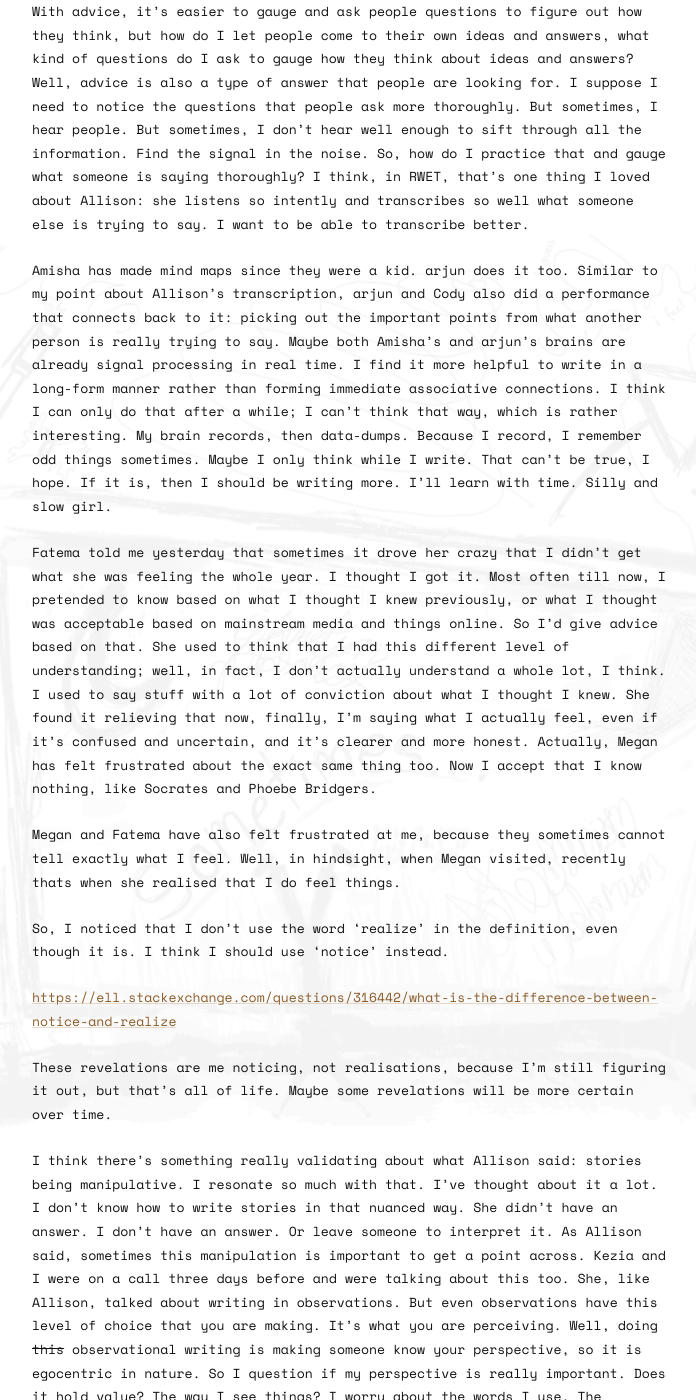
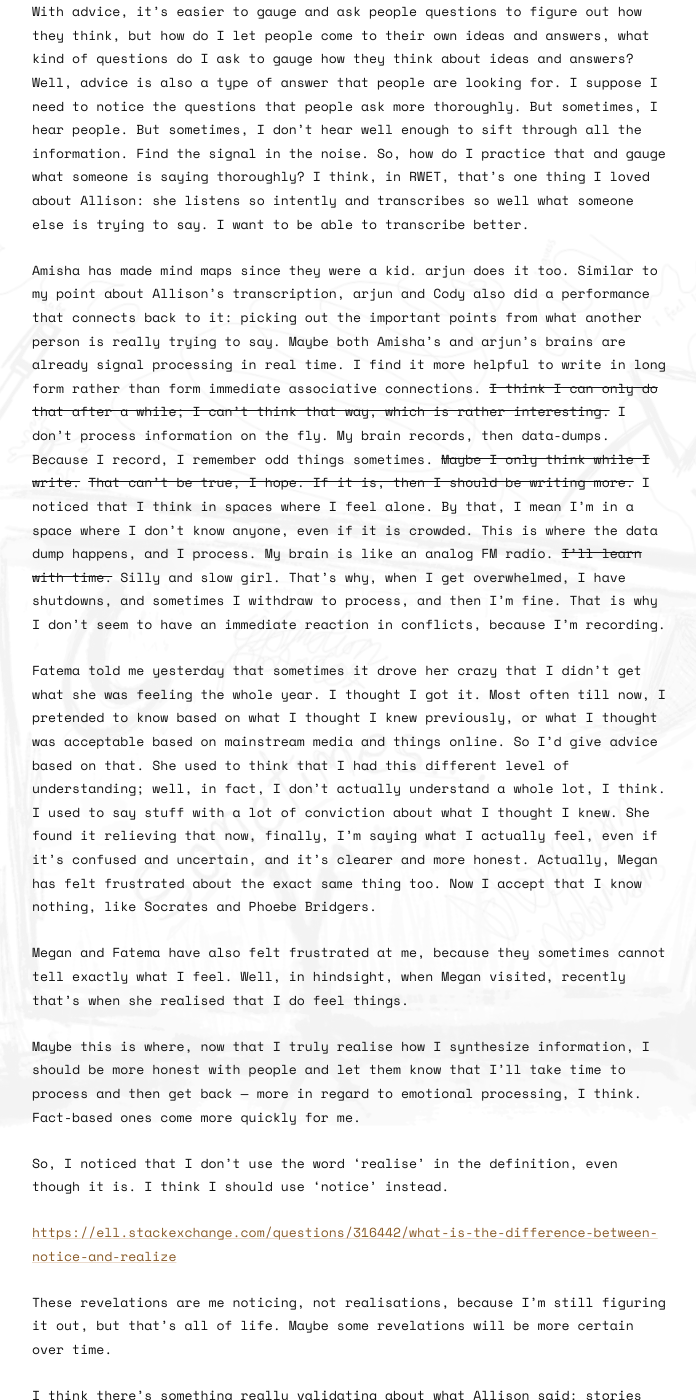
Before and after one commit to shlokamohanty/i-write-sometimes, a Jekyll site: the page built from _posts/2026-09-03-excited.md, in a window 1280 px wide and 1400 px high, scrolled down 511 px. Shown: the whole window, without its empty margins (288-984 px from the left). Built offline with Jekyll 4.4.1, drawn with Linux system fonts in a browser that asks for light colours; some web fonts are replaced; some of the changed text lies outside the part shown.

Commit message:
knkjnjkjk
 nmmbnmbnm

```diff
--- a/_posts/2026-09-03-excited.md
+++ b/_posts/2026-09-03-excited.md
@@ -6,20 +6,22 @@ date: 2026-09-03
 tags: personal-ongoing
 ---
 
-7th September.
+8th September.
 
 Sometimes, I get excited. And because of that, I give people ideas, ~~advice,~~ and answers without letting them come up with those themselves. Redaction. I don’t do that as much with giving advice. I used to do it earlier. Now, much less. I still do that with ideas and answers, so
 I don’t think I allow people to think. I jump in because I get excited. I don’t think that’s a particularly helpful thing. But what do you do when people specifically want that? I should give them ideas, ~~advice,~~ and answers, though, right? What’s the fine line there?
 
 With advice, it’s easier to gauge and ask people questions to figure out how they think, but how do I let people come to their own ideas and answers, what kind of questions do I ask to gauge how they think about ideas and answers? Well, advice is also a type of answer that people are looking for. I suppose I need to notice the questions that people ask more thoroughly. But sometimes, I hear people. But sometimes, I don’t hear well enough to sift through all the information. Find the signal in the noise. So, how do I practice that and gauge what someone is saying thoroughly? I think, in RWET, that’s one thing I loved about Allison: she listens so intently and transcribes so well what someone else is trying to say. I want to be able to transcribe better.
 
-Amisha has made mind maps since they were a kid. arjun does it too. Similar to my point about Allison’s transcription, arjun and Cody also did a performance that connects back to it: picking out the important points from what another person is really trying to say. Maybe both Amisha's and arjun’s brains are already signal processing in real time. I find it more helpful to write in a long-form manner rather than forming immediate associative connections. I think I can only do that after a while; I can't think that way, which is rather interesting. My brain records, then data-dumps. Because I record, I remember odd things sometimes. Maybe I only think while I write. That can’t be true, I hope. If it is, then I should be writing more. I'll learn with time. Silly and slow girl.
+Amisha has made mind maps since they were a kid. arjun does it too. Similar to my point about Allison’s transcription, arjun and Cody also did a performance that connects back to it: picking out the important points from what another person is really trying to say. Maybe both Amisha’s and arjun’s brains are already signal processing in real time. I find it more helpful to write in long form rather than form immediate associative connections. ~~I think I can only do that after a while; I can’t think that way, which is rather interesting.~~ I don’t process information on the fly. My brain records, then data-dumps. Because I record, I remember odd things sometimes. ~~Maybe I only think while I write.~~ ~~That can’t be true, I hope. If it is, then I should be writing more.~~ I noticed that I think in spaces where I feel alone. By that, I mean I’m in a space where I don’t know anyone, even if it is crowded. This is where the data dump happens, and I process. My brain is like an analog FM radio. ~~I’ll learn with time.~~ Silly and slow girl. That's why, when I get overwhelmed, I have shutdowns, and sometimes I withdraw to process, and then I'm fine. That is why I don't seem to have an immediate reaction in conflicts, because I'm recording.
 
 Fatema told me yesterday that sometimes it drove her crazy that I didn't get what she was feeling the whole year. I thought I got it. Most often till now, I pretended to know based on what I thought I knew previously, or what I thought was acceptable based on mainstream media and things online. So I’d give advice based on that. She used to think that I had this different level of understanding; well, in fact, I don’t actually understand a whole lot, I think. I used to say stuff with a lot of conviction about what I thought I knew. She found it relieving that now, finally, I’m saying what I actually feel, even if it’s confused and uncertain, and it’s clearer and more honest. Actually, Megan has felt frustrated about the exact same thing too. Now I accept that I know nothing, like Socrates and Phoebe Bridgers.
 
-Megan and Fatema have also felt frustrated at me, because they sometimes cannot tell exactly what I feel. Well, in hindsight, when Megan visited, recently thats when she realised that I do feel things.
+Megan and Fatema have also felt frustrated at me, because they sometimes cannot tell exactly what I feel. Well, in hindsight, when Megan visited, recently that's when she realised that I do feel things.
 
-So, I noticed that I don’t use the word ‘realize’ in the definition, even though it is. I think I should use ‘notice’ instead.
+Maybe this is where, now that I truly realise how I synthesize information, I should be more honest with people and let them know that I'll take time to process and then get back — more in regard to emotional processing, I think. Fact-based ones come more quickly for me.
+
+So, I noticed that I don’t use the word ‘realise’ in the definition, even though it is. I think I should use ‘notice’ instead.
 
 [https://ell.stackexchange.com/questions/316442/what-is-the-difference-between-notice-and-realize](https://ell.stackexchange.com/questions/316442/what-is-the-difference-between-notice-and-realize)
 
```
Also changed, not shown: _posts/.obsidian/workspace.json (+7 -22 lines), _posts/2026-09-07-miyazaki-storytelling.md (added, +17 -0 lines), _posts/2026-09-07-prototyping-class-1.md (+10 -1 lines).
